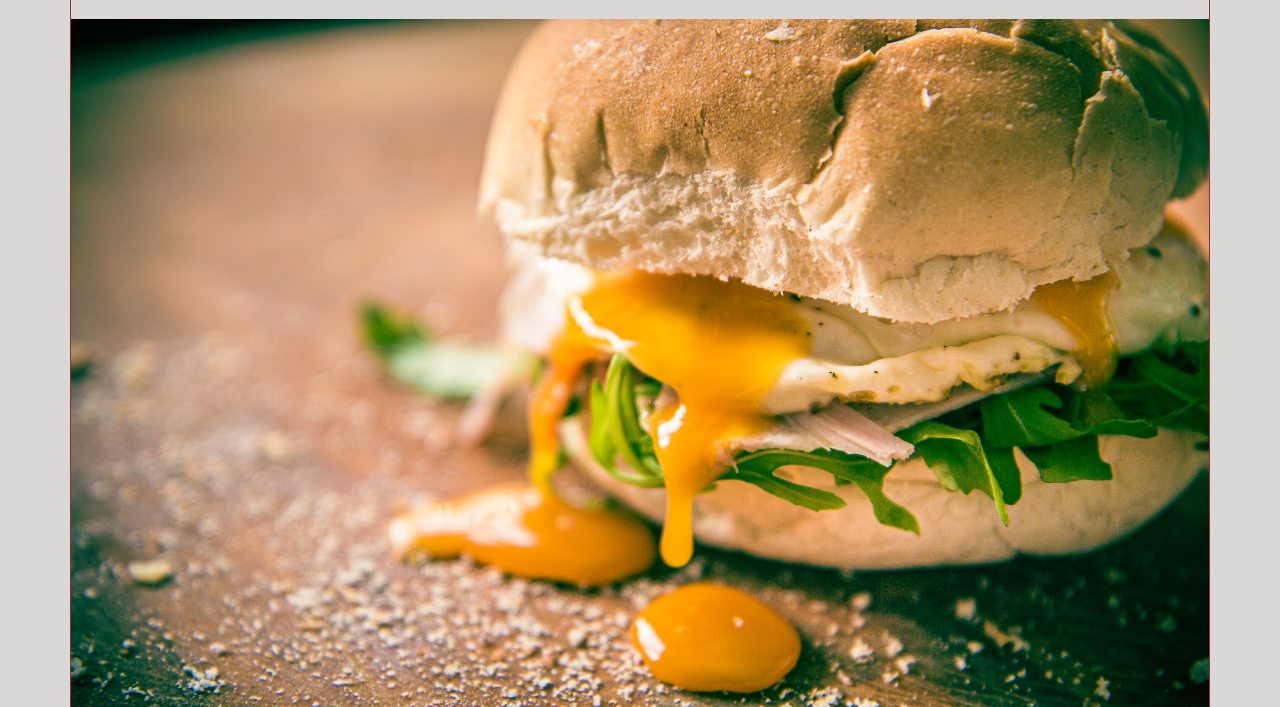
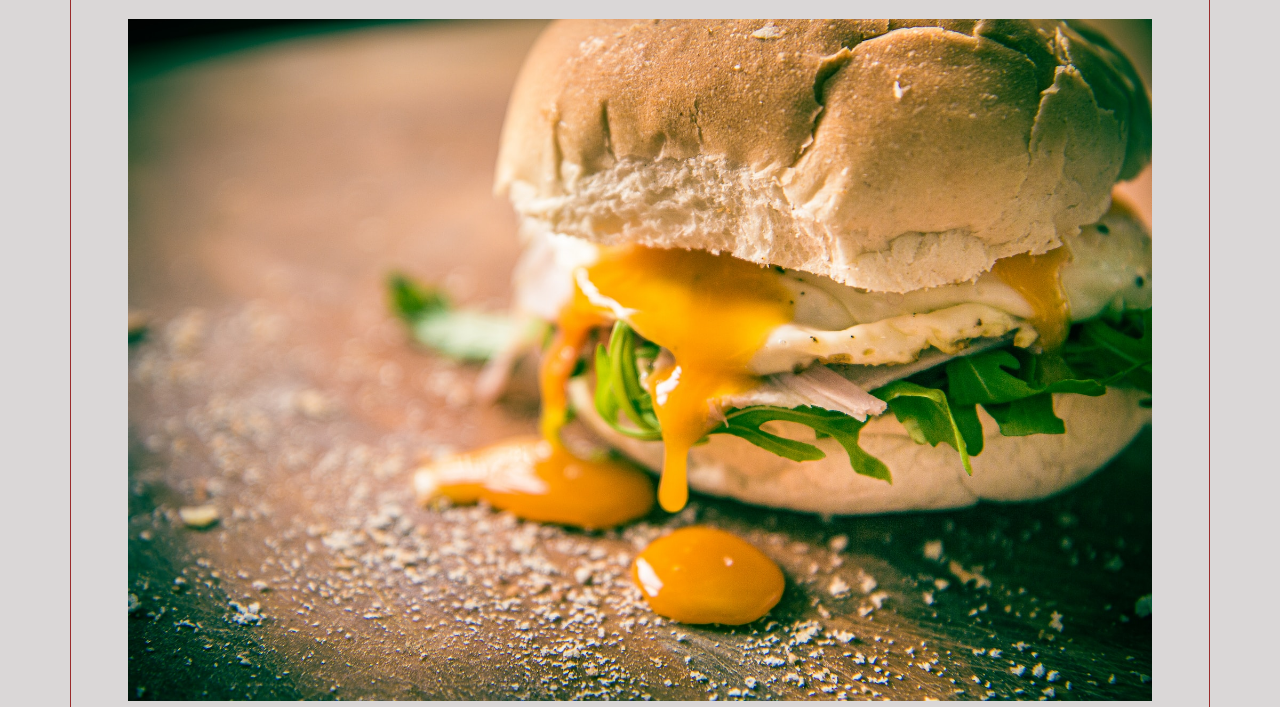
Before and after one commit to Zandarh/odin_recipes, a plain HTML site: page recipes/egg_roll.html in a window 1280 px wide. Shown: the part 93-800 px from the top of the page. Drawn offline with Linux system fonts and the light colour scheme.

Commit message:
heading_and_image and Image styled. To help make recipe page more appealing

```diff
--- a/style/recipes.css
+++ b/style/recipes.css
@@ -1,6 +1,7 @@
 *{
     line-height: 1.5;
     font-family: Arial, Helvetica, sans-serif;
+    /* box-sizing: border-box; */
 }
 body{
     background-color: rgb(218, 215, 215);;
@@ -9,6 +10,7 @@ body{
     width: 40%;
     margin: 50px auto;
     border: 1px solid rgba(139, 0, 0, 0.8);
+    box-shadow: 2px, 2px, 2px, 15px;
 }
 .Content, h2 {
     padding: 5px;
@@ -21,9 +23,15 @@ h1{
     text-align: center;
 
 }
-img{
+.heading_and_image{
+    width: 90%;
+    /* border: 3px solid red; */
+    margin: 2px auto;
+}
+.heading_and_image img{
     width: 100%;
-    height: auto;
+    /* margin-left: 5px auto; */
+
 }
 .content{
     text-align: left;
```
